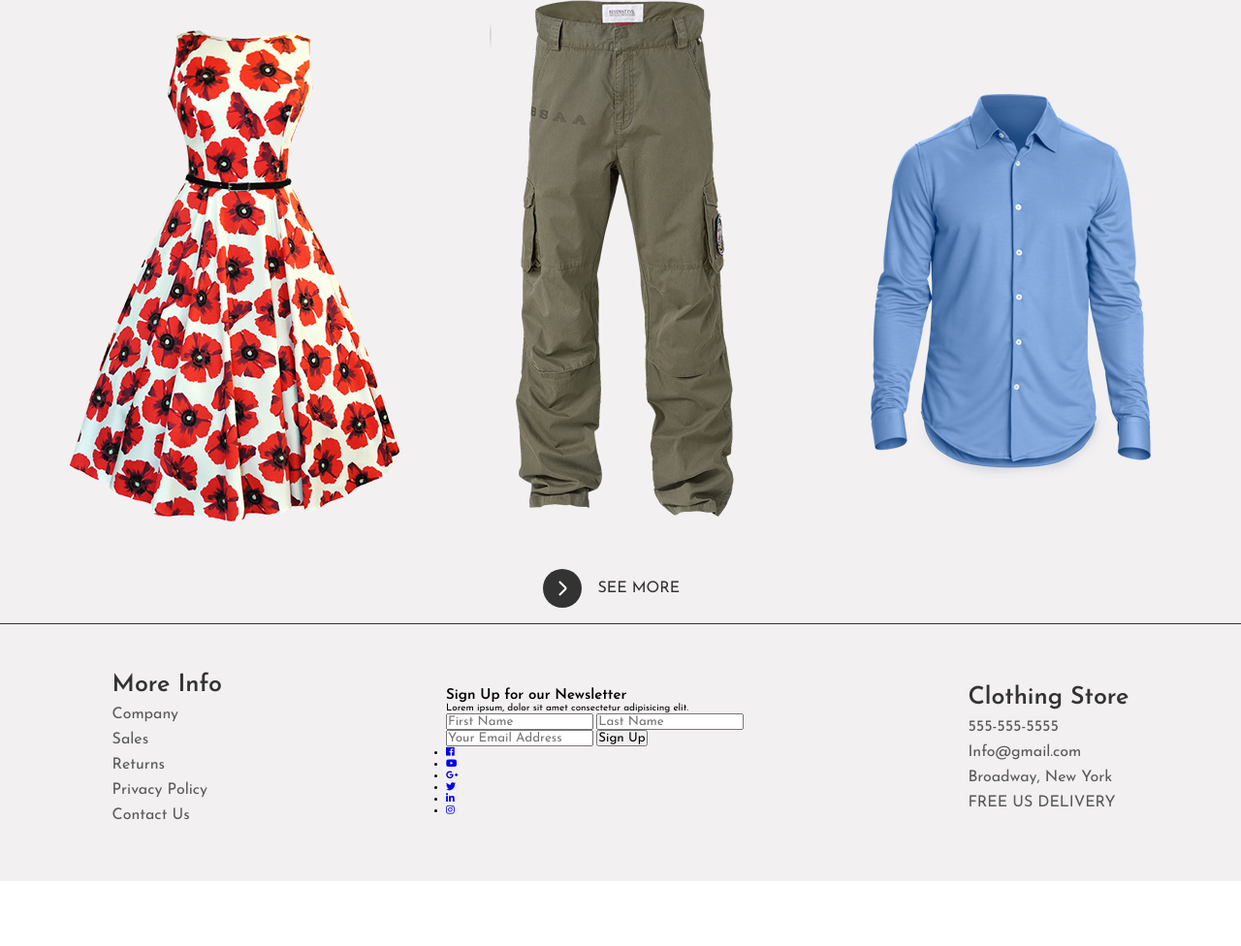
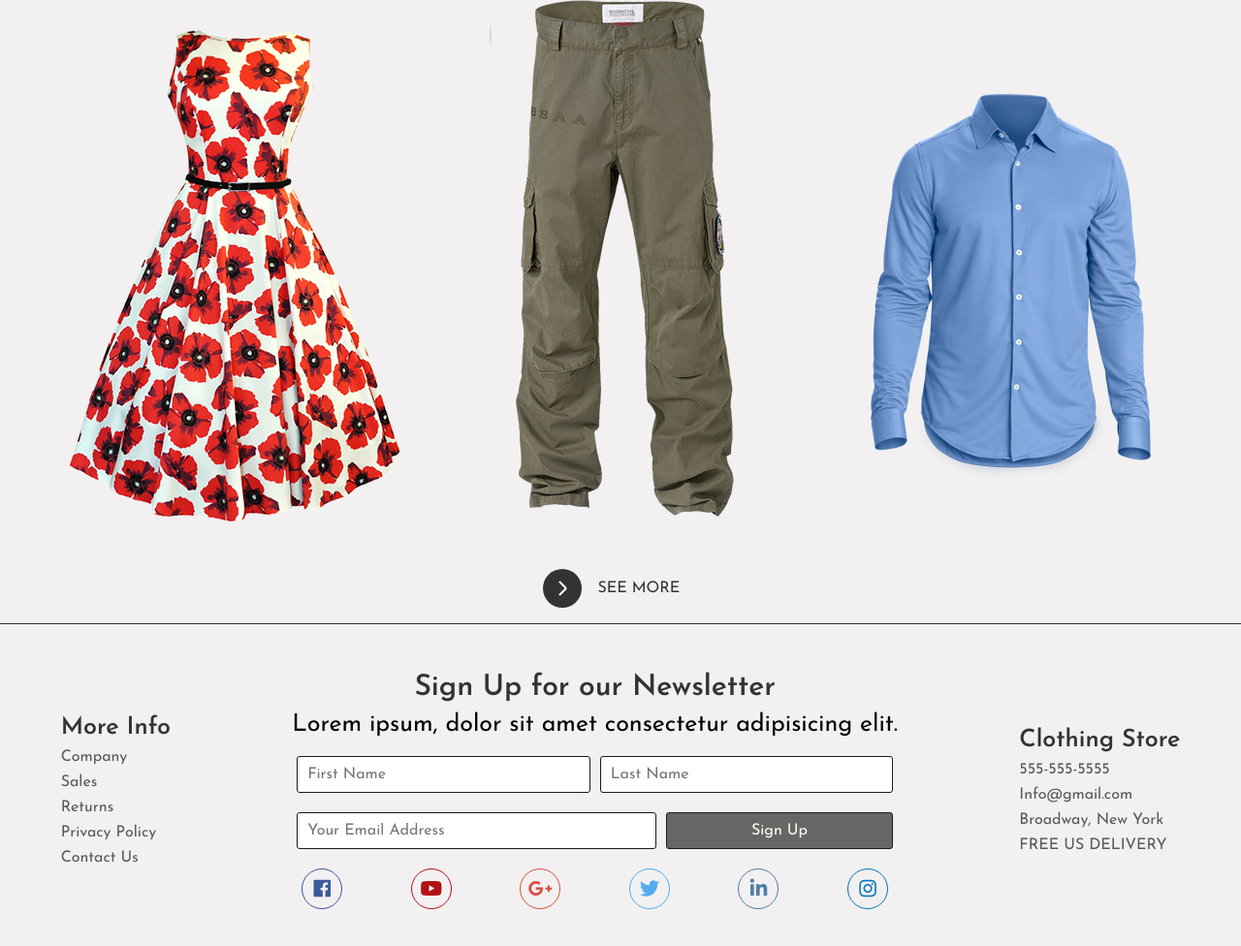
Before and after one commit to RaquelFraktas/clothing-store, a website: page index.html in a window 1280 px wide. Shown: the part 926-1902 px from the top of the page at 97% size. Before the commit the page ends 1835 px from the top, so only its background shows below. Drawn offline with Linux system fonts and the light colour scheme.

Commit message:
footer styling for forms and social media icons

```diff
--- a/scss/layout/_footer.scss
+++ b/scss/layout/_footer.scss
@@ -15,3 +15,87 @@
 .contact-list {
     @include footerList;
 }
+
+.contact {
+    &-heading {
+        font-size: size(xl);
+        color: color(primary);
+        text-align: center;
+    }
+
+    &-paragraph{
+        font-size: size(lg);
+        margin: 1rem 0;
+        text-align: center;
+    }
+
+    .inputs-group {
+        display: flex;
+
+        input {
+            padding: 1rem;
+            font-size: size(xs);
+            margin: 1rem .5rem;
+            border: .1rem solid darken(color(primary), 10%);
+            border-radius: .3rem;
+            outline:none;
+            transition: border .5s;
+
+            &:focus:not([type="submit"]) {
+                border: .1rem solid darken(color(quaternary), 30%);
+            }
+        }
+        &-text{
+            width: 50%;
+        }
+
+        &-email {
+            width: 60%;
+        }
+
+        &-btn {
+            width: 40%;
+            color: color(secondary);
+            background-color: lighten(color(primary), 20%);
+            transition: background-color .2s;
+
+            &:hover {
+                background-color: color(primary);
+
+            }
+        }
+    }
+
+    .social-icons {
+        display: flex;
+        justify-content: space-between;
+        padding: 1rem;
+        box-sizing: border-box;
+
+        &-item {
+            list-style: none;
+        }
+
+        &-link{
+            text-decoration: none;
+            width: 4rem;
+            height: 4rem;
+            border: .1rem solid color(primary);
+            border-radius: 100%;
+            @include flexPosition;
+
+            i {
+                font-size: size(md);
+            }
+        }
+    }
+}
+
+$socialMediaColors: 1 #3b5998, 2 #b31217, 3 #dc4e41, 4 #55acee, 5 #517fa4, 6 #0077b5;
+
+@each $color in $socialMediaColors{
+    .social-icons-item:nth-child(#{nth($color, 1)}) .social-icons-link {
+        color: nth($color, 2);
+        border: .1rem solid nth($color, 2)
+    }
+}
```
Also changed, not shown: css/main.css.
